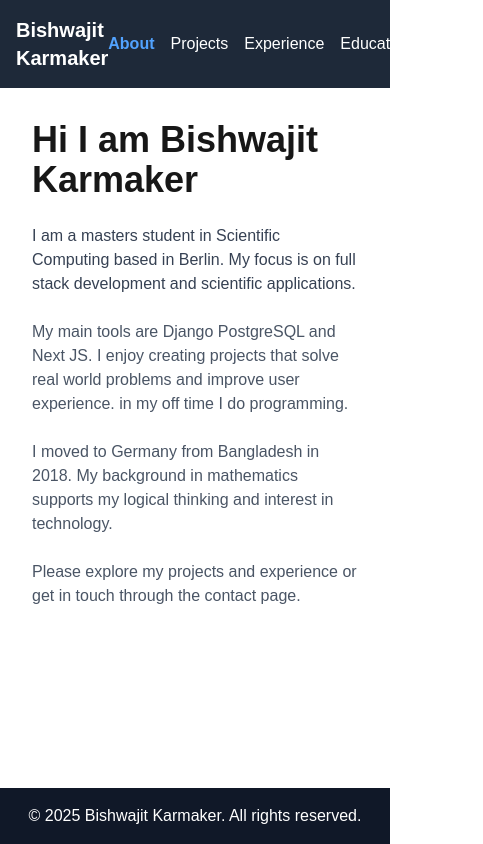
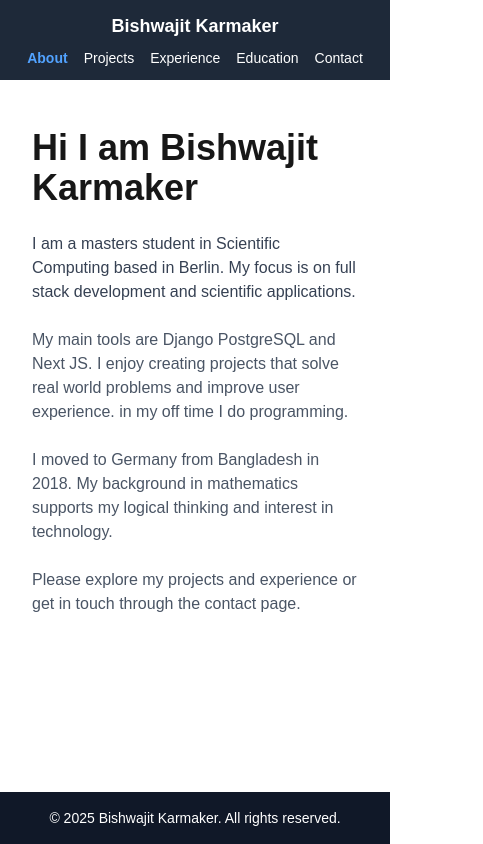
Before and after one commit to Bishwajit93/portfoliosite_frontend, a Next.js app: page / in a window 390 px wide. Shown: the whole page, 483 px wide, since content can reach past the window. Built offline with nearby package versions, Linux system fonts and the light colour scheme.

Commit message:
Improve layout responsiveness for mobile

```diff
--- a/src/components/Layout.tsx
+++ b/src/components/Layout.tsx
@@ -20,19 +20,19 @@ export default function Layout({ children }: Props) {
   ];
 
   return (
-    <div className="flex flex-col min-h-screen">
+    <div className="flex flex-col min-h-screen overflow-x-hidden">
       {/* Header */}
-      <header className="bg-gray-800 text-white p-4">
-        <div className="container mx-auto flex justify-between items-center">
-          <h1 className="text-xl font-bold">Bishwajit Karmaker</h1>
-          <nav className="space-x-4">
+      <header className="bg-gray-800 text-white px-4 py-3">
+        <div className="max-w-4xl mx-auto flex flex-col sm:flex-row justify-between items-center gap-2">
+          <h1 className="text-lg sm:text-xl font-bold">Bishwajit Karmaker</h1>
+          <nav className="flex flex-wrap justify-center gap-4">
             {navLinks.map(({ href, label }) => {
               const isActive = pathname === href;
               return (
                 <Link
                   key={href}
                   href={href}
-                  className={`hover:underline ${
+                  className={`text-sm sm:text-base hover:underline ${
                     isActive ? "text-blue-400 font-bold" : "text-white"
                   }`}
                 >
@@ -44,9 +44,13 @@ export default function Layout({ children }: Props) {
         </div>
       </header>
 
-      <main className="flex-1 container mx-auto p-4">{children}</main>
+      {/* Main Content */}
+      <main className="flex-1 w-full max-w-3xl mx-auto px-4 py-8">
+        {children}
+      </main>
 
-      <footer className="bg-gray-900 text-white text-center p-4 mt-4">
+      {/* Footer */}
+      <footer className="bg-gray-900 text-white text-center p-4 text-sm">
         © {new Date().getFullYear()} Bishwajit Karmaker. All rights reserved.
       </footer>
     </div>
```
